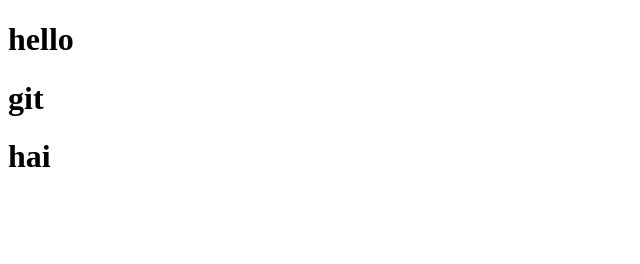
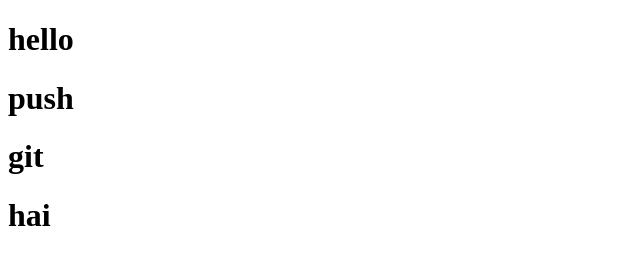
Before and after one commit to jayakrishnan321/sample, a plain HTML site: page hey.html in a window 1280 px wide. Shown: the whole page, without its empty margins (0-640 px from the left). Drawn offline with Linux system fonts and the light colour scheme.

Commit message:
again modified

```diff
--- a/hey.html
+++ b/hey.html
@@ -7,7 +7,7 @@
 </head>
 <body>
     <h1>hello</h1>
-
+    <h1>push</h1>
     <h1>git</h1>
 
     <h1>hai</h1>
```
